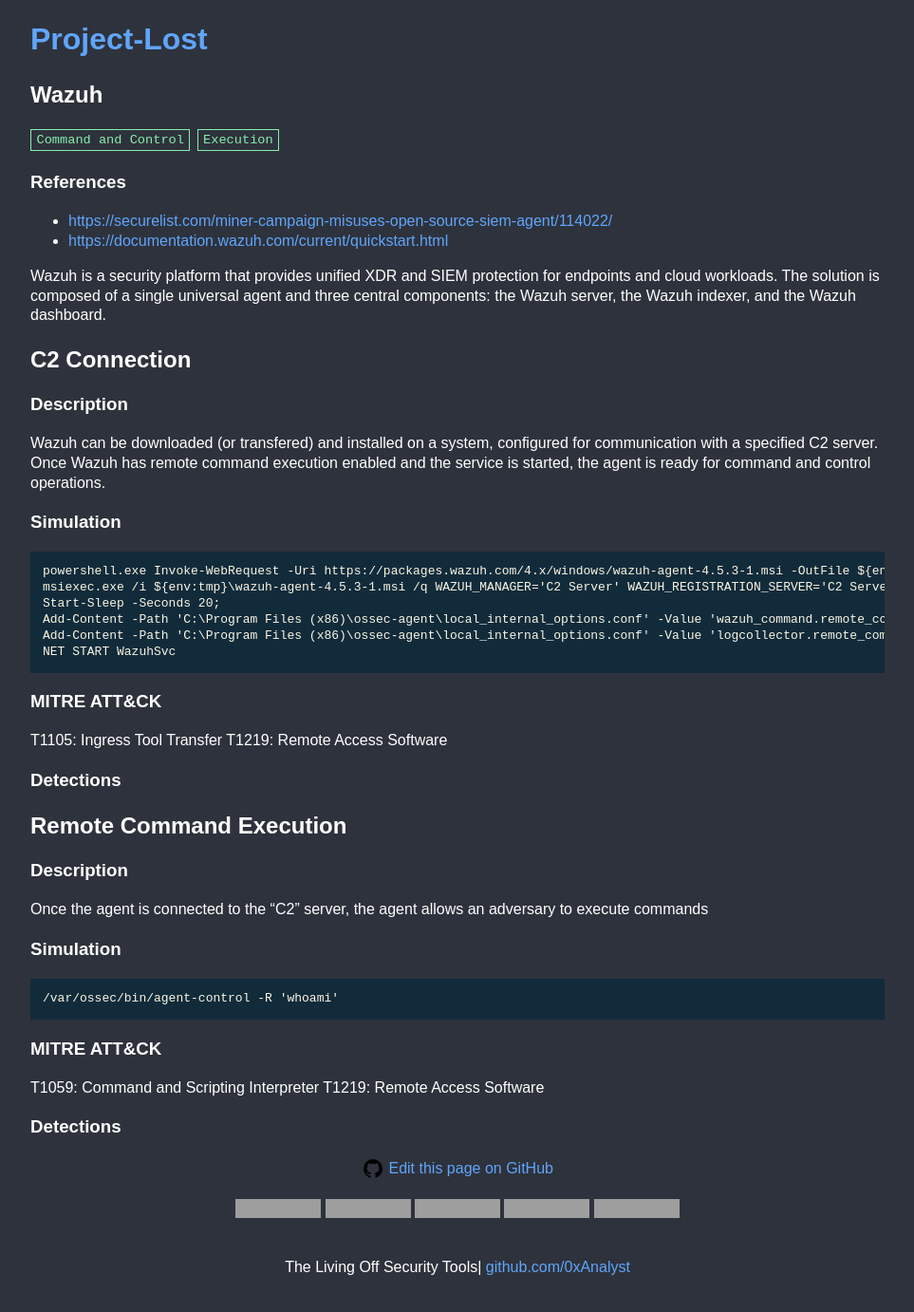
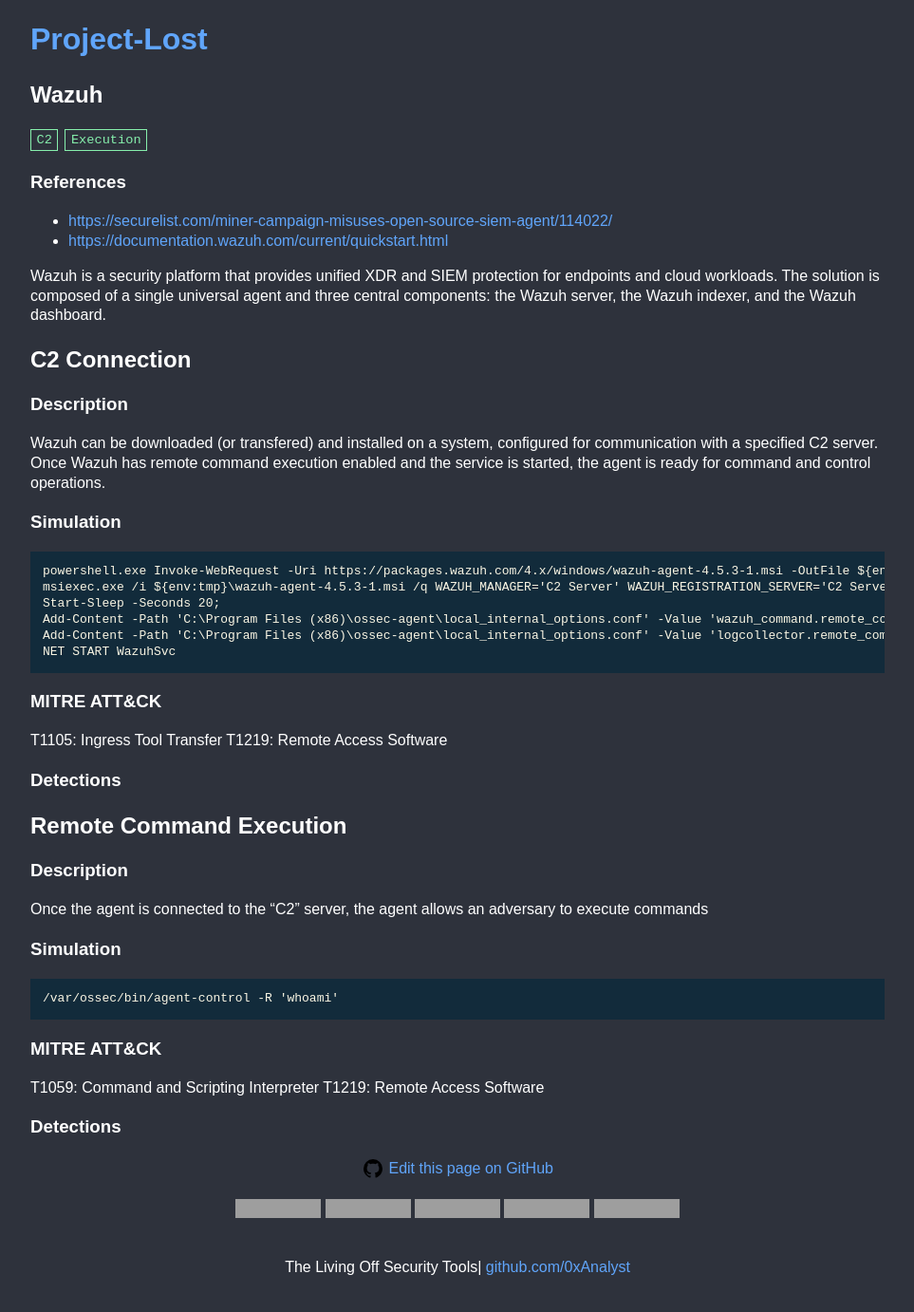
Before and after one commit to 0xAnalyst/Project-Lost, a Jekyll site: the page built from _tool/Wazuh.md, in a window 1280 px wide, cut to the strip 0-1382 px from the top of the page. Shown: the whole strip at 95% size, without its empty margins (158-1121 px from the left). Built offline with Jekyll 4.4.1, drawn with Linux system fonts in a browser that asks for light colours; grey boxes are pictures that could not be loaded.

Commit message:
Update Wazuh.md

```diff
--- a/_tool/Wazuh.md
+++ b/_tool/Wazuh.md
@@ -1,7 +1,7 @@
 ---
 title: Wazuh
 tags:
-  - Command and Control
+  - C2
   - Execution
 references:
 - https://securelist.com/miner-campaign-misuses-open-source-siem-agent/114022/
```
